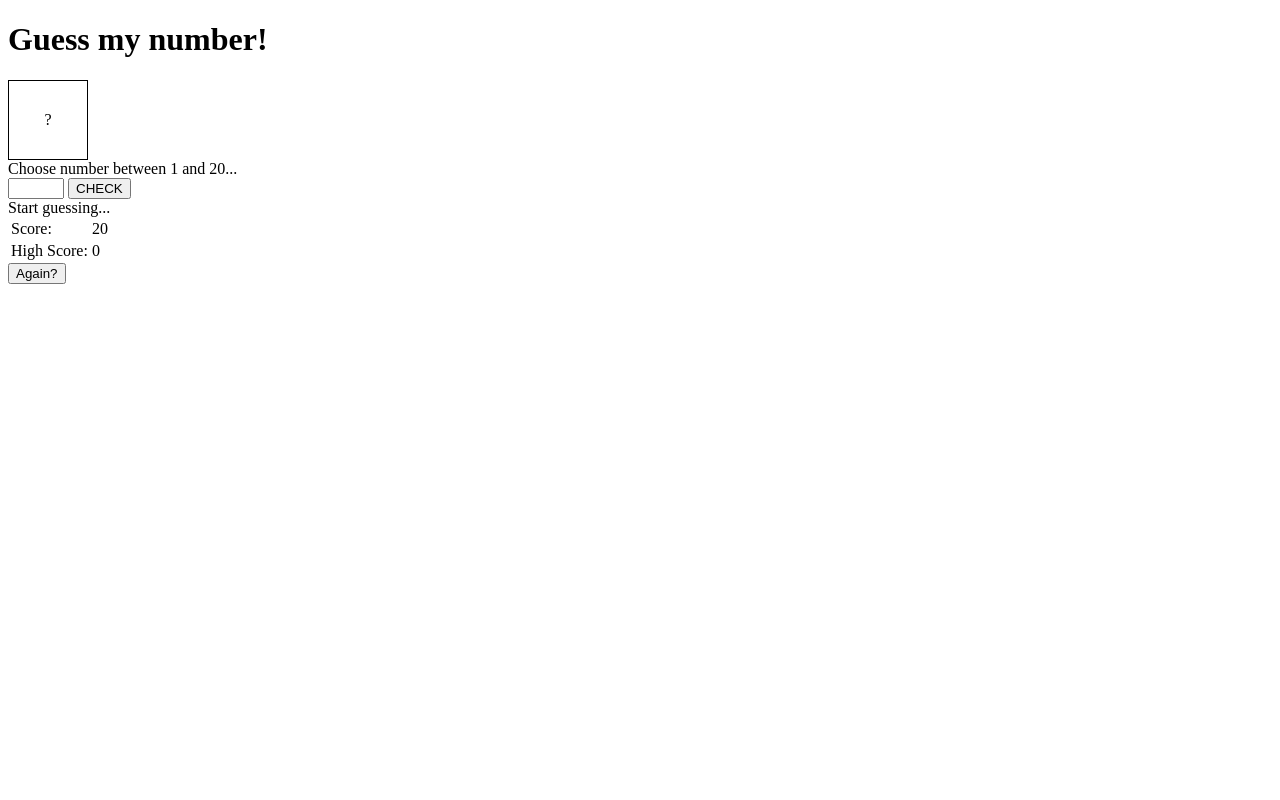
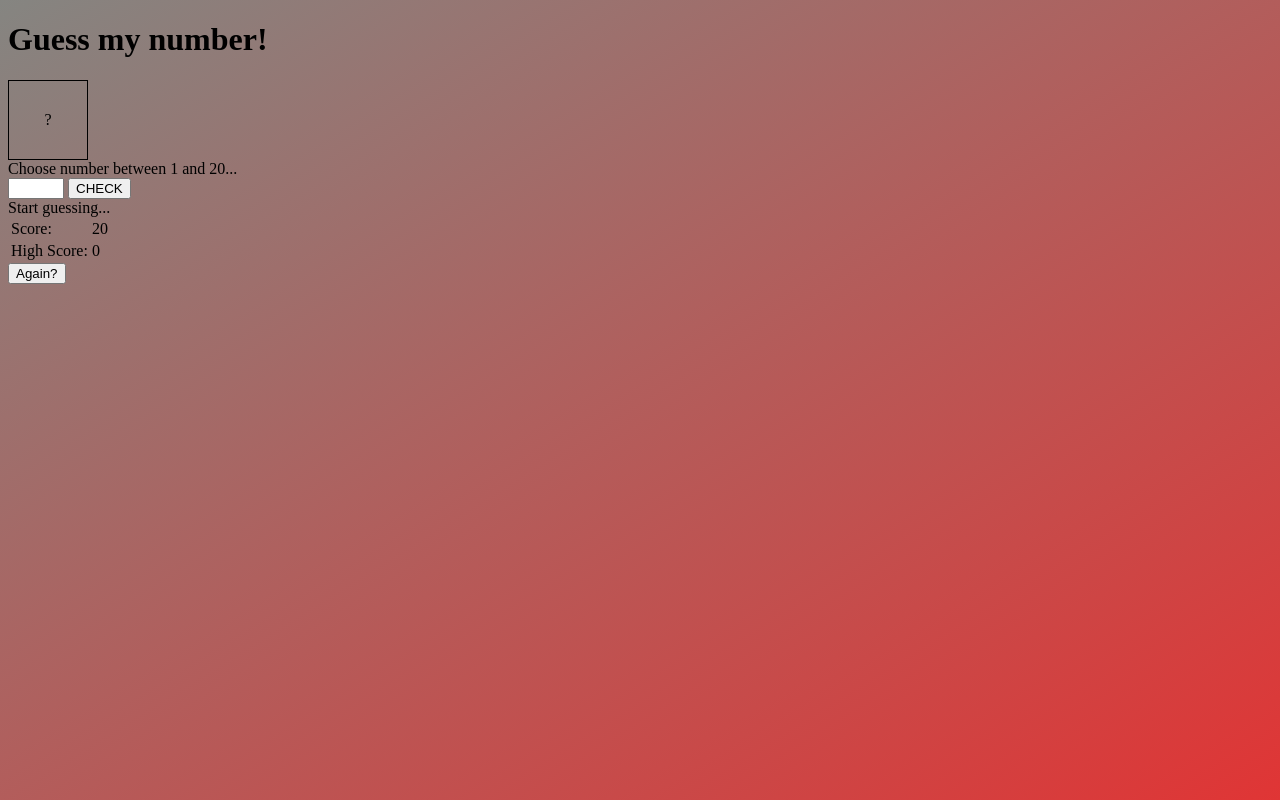
Before and after one commit to barbara-musial/Guess_Number_Game, a plain HTML site: page index.html in a window 1280 px wide. Drawn offline with Linux system fonts and the light colour scheme.

Commit message:
Add background gradient

```diff
--- a/style.css
+++ b/style.css
@@ -1,3 +1,12 @@
+body {
+  background-image: linear-gradient(
+    to bottom right,
+    rgb(133, 133, 129),
+    rgb(224, 53, 53)
+  );
+  background-attachment: fixed;
+}
+
 .secretNumberTable {
   width: 5rem;
   height: 5rem;
```
